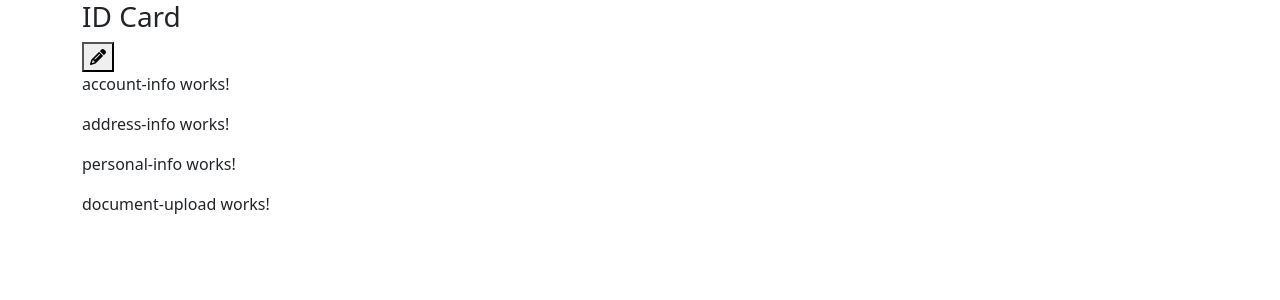
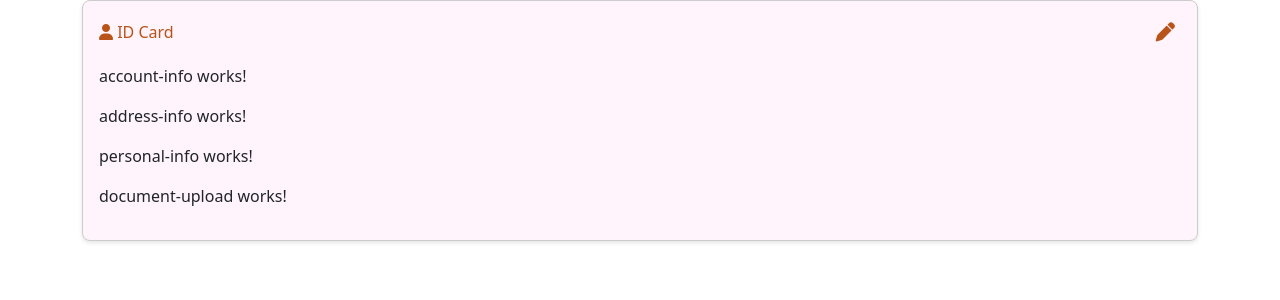
Before and after one commit to VTrott/idCardApp, an Angular app: page / in a window 1280 px wide. Shown: the top 300 px of the page. Built offline with nearby package versions, Linux system fonts and the light colour scheme.

Commit message:
id-card styling and refactor

```diff
--- a/src/app/components/id-card/id-card.component.css
+++ b/src/app/components/id-card/id-card.component.css
@@ -0,0 +1,59 @@
+.id-card {
+    border: 1px solid #ccc;
+    padding: 16px;
+    border-radius: 8px;
+    margin-bottom: 16px;
+    background-color: #FFF3FC;
+    box-shadow: 0 2px 4px rgba(0, 0, 0, 0.1);
+    transition: background-color 0.3s;
+}
+
+.id-card.editing {
+    background-color: #F0EAD6;
+}
+
+.id-card-header {
+    display: flex;
+    justify-content: space-between;
+    align-items: center;
+    margin-bottom: 16px;
+    color: #B95319
+}
+
+.id-card-title {
+    margin-right: 8px;
+}
+
+.edit-btn {
+    background: none;
+    border: none;
+    cursor: pointer;
+    font-size: 1.2em;
+    color: #B95319
+}
+
+.edit-btn i {
+    transition: transform 0.3s;
+}
+
+.form-group {
+    margin-bottom: 1em;
+}
+
+.form-group label {
+    display: block;
+    font-weight: bold;
+    color: #B95319;
+}
+
+.form-group input {
+    width:100%;
+    padding:8px;
+    margin-top: 4px;
+    border: 1px solid #ccc;
+    border-radius:4px;
+}
+
+.btn {
+    margin-right: 8px;
+}
--- a/src/app/components/id-card/id-card.component.html
+++ b/src/app/components/id-card/id-card.component.html
@@ -1,9 +1,12 @@
-<div class="id-card">
+<div class="id-card" [ngClass]="{'editing': isEditing}">
     <div class="id-card-header">
-      <h3>ID Card</h3>
-    <button (click)="toggleEdit()">
-      <i class ="fas fa-pencil"></i>
-    </button>
+      <div class="id-card-title">
+        <i class="fas fa-user"></i>
+        ID Card
+      </div>
+      <button class="edit-btn" (click)="toggleEdit()">
+        <i class="fas" [ngClass]="isEditing ? 'fa-check' : 'fa-pen' "></i>
+      </button>
     </div>
 
     <div *ngIf="!isEditing">
@@ -27,40 +30,38 @@
 
     <div *ngIf="isEditing">
       <form [formGroup]="editForm" (ngSubmit)="onSubmit()">
-        <div class="form-group--first-name">
+        <div class="form-group">
           <label for="firstName">First Name</label>
-          <input id="firstName" formControlName="firstName" type="text" class="form-control--first-name">
+          <input id="firstName" formControlName="firstName" type="text" class="form-control">
         </div>
-        <div class="form-group--last-name">
+        <div class="form-group">
           <label for="lastName">Last Name</label>
-          <input id="lastName" formControlName="lastName" type="text" class="form-control--last-name">
+          <input id="lastName" formControlName="lastName" type="text" class="form-control">
         </div>
-        <div class="form-group--email">
+        <div class="form-group">
           <label for="email">Email</label>
-          <input id="email" formControlName="email" type="email" class="form-control--email">
+          <input id="email" formControlName="email" type="email" class="form-control">
         </div>
-        <div class="form-group--home-address">
+        <div class="form-group">
           <label for="homeAddress">Home Address</label>
-          <input id="homeAddress" formControlName="homeAddress" type="homeAddress" class="form-control--home-address">
+          <input id="homeAddress" formControlName="homeAddress" type="homeAddress" class="form-control">
         </div>
-        <div class="form-group--mailing-address">
+        <div class="form-group">
           <label for="mailingAddress">Mailing Address</label>
-          <input id="email" formControlName="email" type="email" class="form-control--mailing-address">
+          <input id="mailingAddress" formControlName="mailingAddress" type="mailingAddress" class="form-control">
         </div>
-        <div class="form-group--ssn">
+        <div class="form-group">
           <label for="ssn">Social Security Number</label>
-          <input id="ssn" formControlName="ssn" type="text" class="form-control--ssn">
+          <input id="ssn" formControlName="ssn" type="text" class="form-control">
         </div>
-        <div class="form-group--birthday">
+        <div class="form-group">
           <label for="birthday">Birthday</label>
-          <input id="birthday" formControlName="birthday" type="date" class="form-control--birthday">
+          <input id="birthday" formControlName="birthday" type="date" class="form-control">
         </div>
-        <div class="form-group--medicareId">
+        <div class="form-group">
           <label for="medicareId">Medicare Beneficiary Identifiers</label>
-          <input id="medicareId" formControlName="medicareId" type="text" class="form-control--medicareId">
+          <input id="medicareId" formControlName="medicareId" type="text" class="form-control">
         </div>
-        <button type="submit" class="btn btn-primary">Save</button>
-        <button type="button" class="btn btn-secondary" (click)="toggleEdit()">Cancel</button>
       </form>
     </div>
 
```
